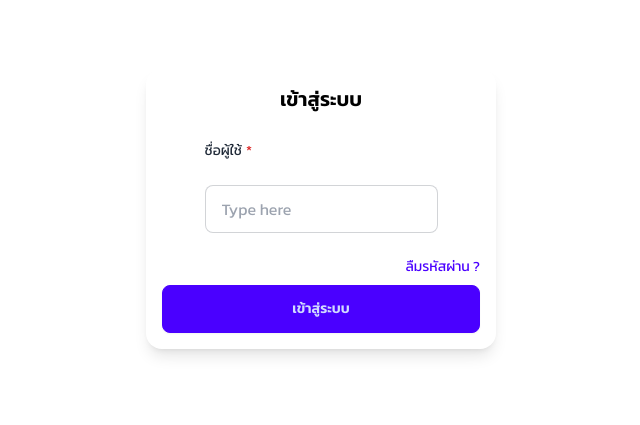
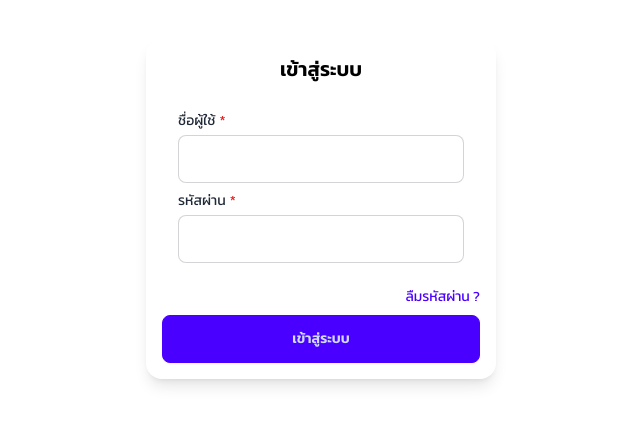
Before and after one commit to arteyo14/3pn-dashboard, a Next.js app: page /auth/login in a window 1280 px wide. Shown: the part 191-616 px from the top of the page, without its empty margins (319-959 px from the left). Built offline with nearby package versions, Linux system fonts and the light colour scheme.

Commit message:
[text input] fix: text input component

```diff
--- a/src/components/TextInput.tsx
+++ b/src/components/TextInput.tsx
@@ -2,17 +2,32 @@
 
 import Label from "./Label"
 
-interface Props {
+interface IProps {
   label: string
   name: string
-  required: boolean
+  required?: boolean
+  type?: string
+  className?: string
+  onChange?: (value: string) => void
 }
 
-export default function TextInput({ label = "", name = "", required }: Props) {
+export default function TextInput({
+  label = "",
+  name = "",
+  required,
+  type,
+  className,
+  onChange,
+}: IProps) {
   return (
-    <div className="gap-1 flex flex-col max-h-[50px]">
-      <Label label={label} required={required} />
-      <input type="text" name={name} />
+    <div className={`gap-1 flex flex-col ${className}`}>
+      <Label label={label} required={required ?? false} />
+      <input
+        type={type}
+        name={name}
+        className="input input-bordered w-full bg-white"
+        onChange={(event) => onChange?.(event.target.value)}
+      />
     </div>
   )
 }
--- a/src/modules/auth/login/ui/LoginCard.tsx
+++ b/src/modules/auth/login/ui/LoginCard.tsx
@@ -7,13 +7,14 @@ export default function LoginCard() {
     <div className="card card-compact min-w-[350px] max-w-[450px] shadow-lg">
       <div className="card-body flex flex-col justify-center items-center">
         <span className="card-title text-center text-black">เข้าสู่ระบบ</span>
-        <form className="text-center my-4 px-4">
-          <TextInput label="ชื่อผู้ใช้" required={true} name="username" />
-          <input
-            type="text"
-            placeholder="Type here"
-            className="input input-bordered w-full "
+        <form className="text-center my-4 px-4 w-full">
+          <TextInput
+            label="ชื่อผู้ใช้"
+            name="username"
+            className="mb-2"
+            required={true}
           />
+          <TextInput label="รหัสผ่าน" name="password" required={true} />
         </form>
         <div className="w-full text-end">
           <a href="#" className="text-primary hover:underline">
```
